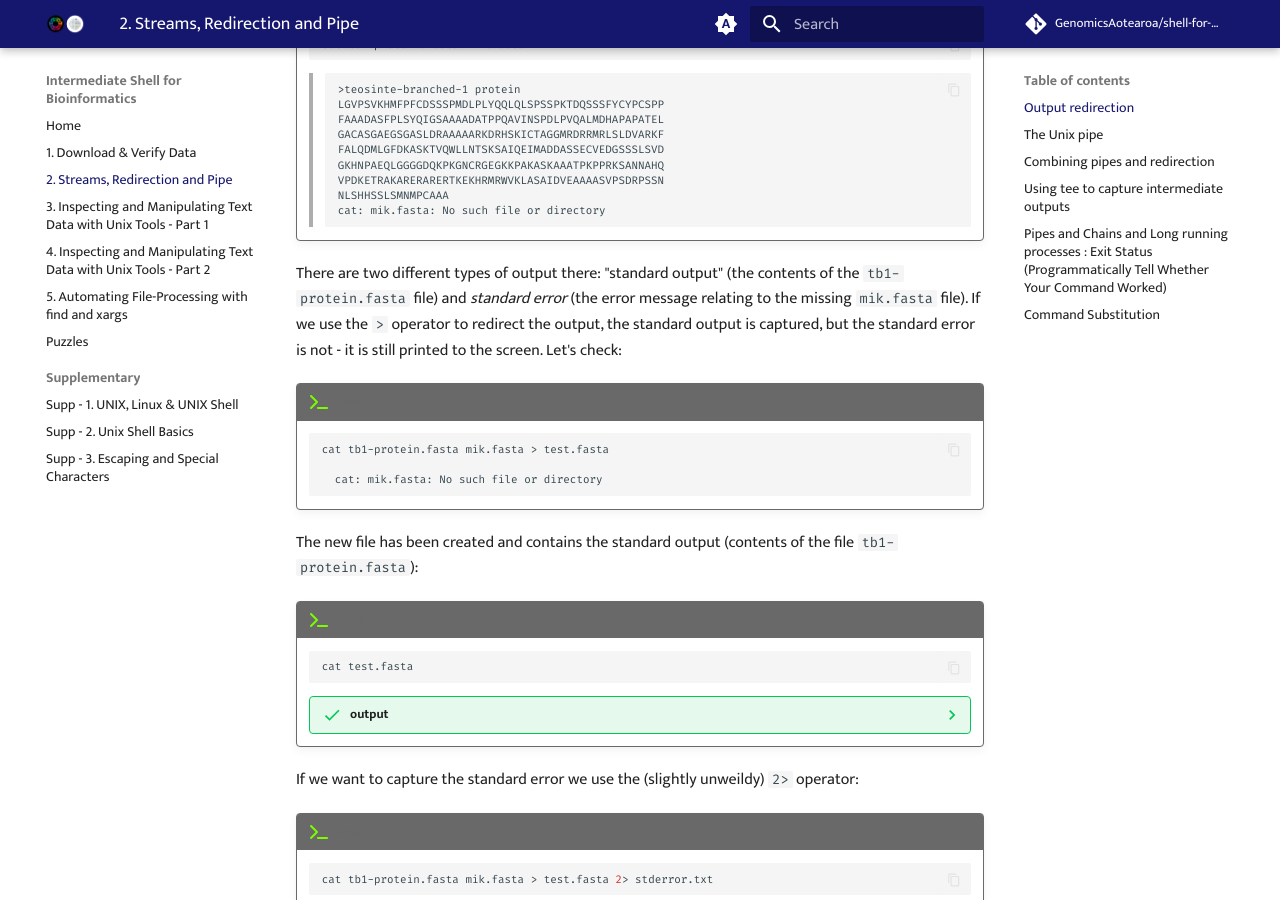
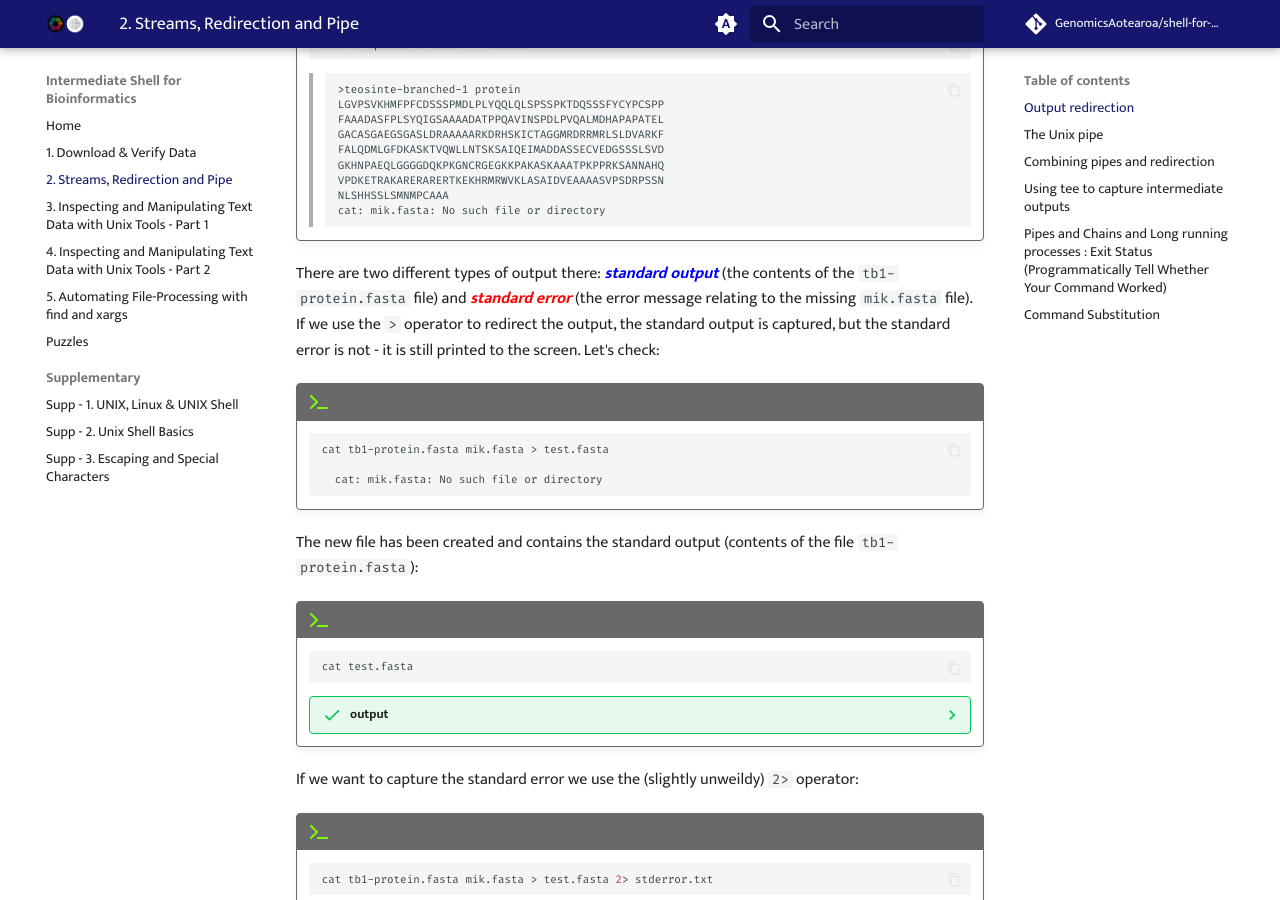
Before and after one commit to GenomicsAotearoa/shell-for-bioinformatics, an MkDocs documentation site: the page built from docs/3_streams_red_pipe.md, in a window 1280 px wide and 900 px high, scrolled down 1400 px. Built offline with MkDocs 1.6.1 and Material for MkDocs 9.7.7, drawn with Linux system fonts in a browser that asks for light colours; comment, search, counter and statistics services are not loaded.

Commit message:
highlight standard error and standard output

````diff
--- a/docs/3_streams_red_pipe.md
+++ b/docs/3_streams_red_pipe.md
@@ -112,7 +112,7 @@ Capturing error messages
     >cat: mik.fasta: No such file or directory
     >```
 
-There are two different types of output there: "standard output" (the contents of the `tb1-protein.fasta` file) and *standard error* (the error message relating to the missing `mik.fasta` file). If we use the `>` operator to redirect the output, the standard output is captured, but the standard error is not - it is still printed to the screen.  Let's check:
+There are two different types of output there: <span style="color:blue">***standard output***</span> (the contents of the `tb1-protein.fasta` file) and <span style="color:red">***standard error***</span> (the error message relating to the missing `mik.fasta` file). If we use the `>` operator to redirect the output, the standard output is captured, but the standard error is not - it is still printed to the screen.  Let's check:
 
 !!! terminal "code"
      ``` bash
````
